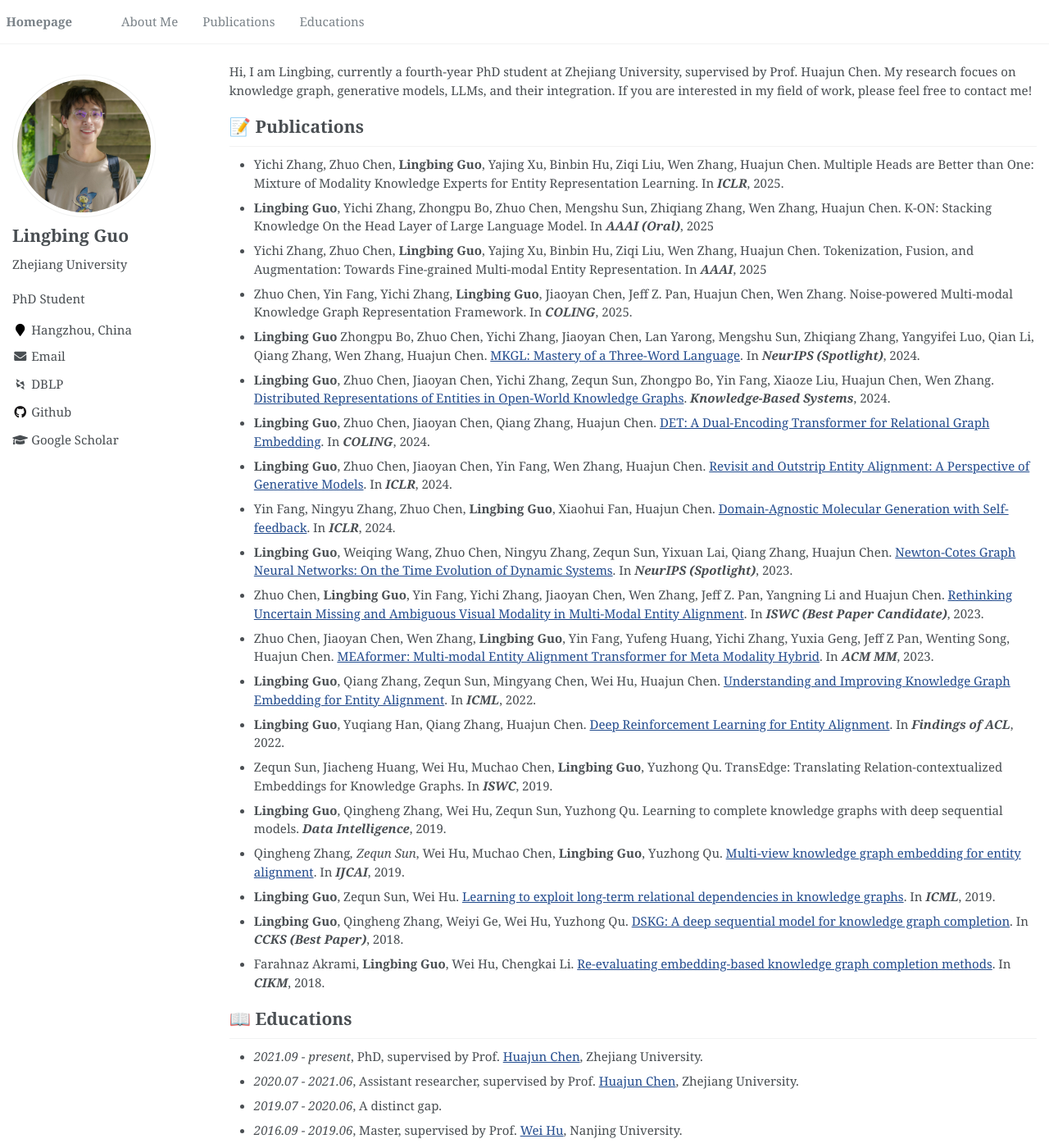
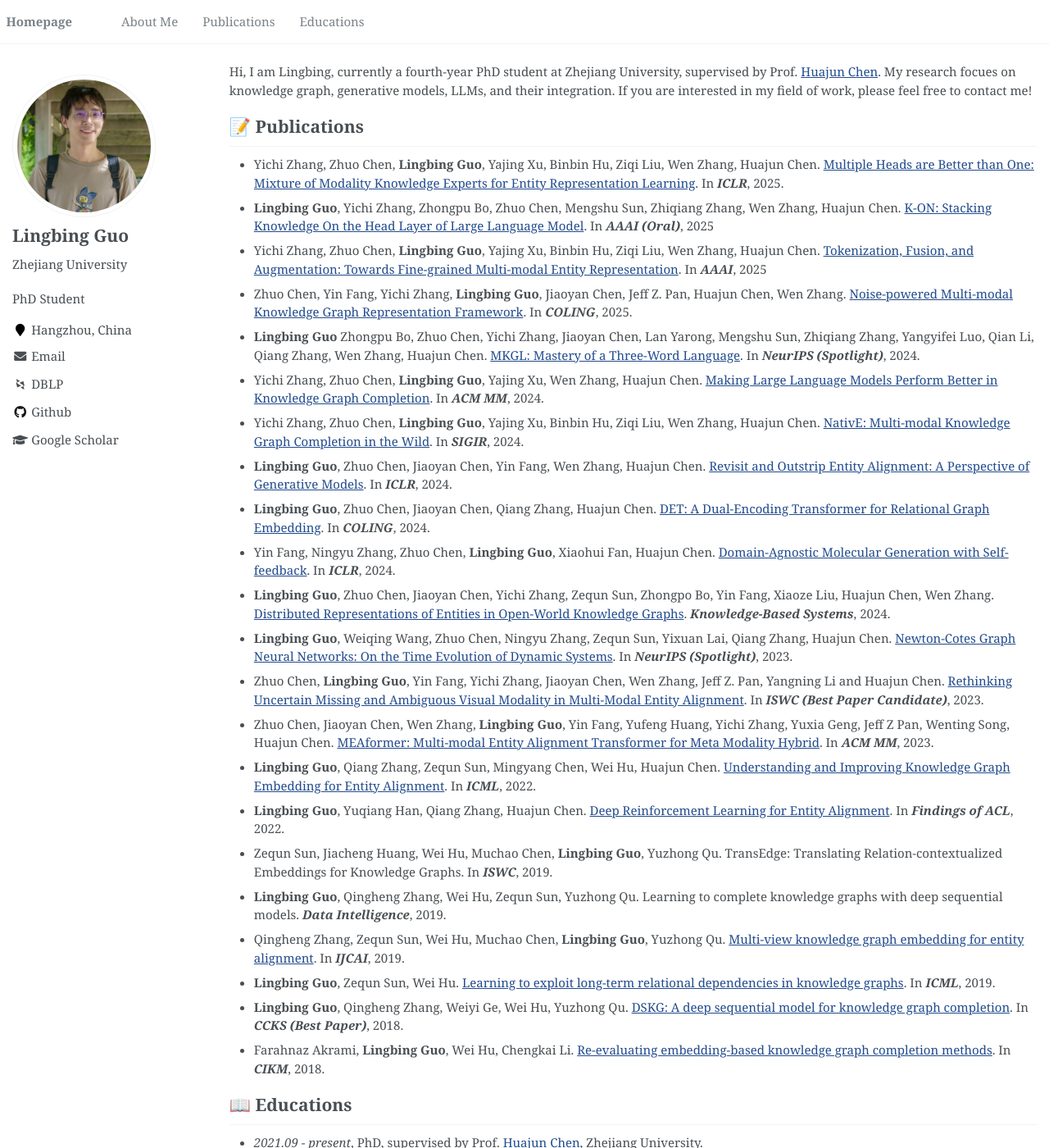
Before and after one commit to guolingbing/guolingbing.github.io, a Jekyll site: the page built from _pages/about.md, in a window 1280 px wide and 1400 px high. Shown: the whole window at 82% size. Built offline with Jekyll 4.4.1, drawn with Linux system fonts in a browser that asks for light colours; some web fonts are replaced; some of the changed text lies outside the part shown.

Commit message:
Update about.md

```diff
--- a/_pages/about.md
+++ b/_pages/about.md
@@ -18,28 +18,32 @@ redirect_from:
 {% endif %}
 {% assign url = gsDataBaseUrl | append: "google-scholar-stats/gs_data_shieldsio.json" %}
 
-Hi, I am Lingbing, currently a fourth-year PhD student at Zhejiang University, supervised by Prof. Huajun Chen. My research focues on knowledge graph, generative models, LLMs, and their integration. If you are interested in my field of work, please feel free to contact me!
+Hi, I am Lingbing, currently a fourth-year PhD student at Zhejiang University, supervised by Prof. [Huajun Chen](https://person.zju.edu.cn/huajun). My research focues on knowledge graph, generative models, LLMs, and their integration. If you are interested in my field of work, please feel free to contact me!
 
 
 # 📝 Publications
 
-- Yichi Zhang, Zhuo Chen, **Lingbing Guo**, Yajing Xu, Binbin Hu, Ziqi Liu, Wen Zhang, Huajun Chen. Multiple Heads are Better than One: Mixture of Modality Knowledge Experts for Entity Representation Learning. In ***ICLR***, 2025.
+- Yichi Zhang, Zhuo Chen, **Lingbing Guo**, Yajing Xu, Binbin Hu, Ziqi Liu, Wen Zhang, Huajun Chen. [Multiple Heads are Better than One: Mixture of Modality Knowledge Experts for Entity Representation Learning](https://arxiv.org/pdf/2405.16869). In ***ICLR***, 2025.
 
-- **Lingbing Guo**, Yichi Zhang, Zhongpu Bo, Zhuo Chen, Mengshu Sun, Zhiqiang Zhang, Wen Zhang, Huajun Chen. K-ON: Stacking Knowledge On the Head Layer of Large Language Model. In ***AAAI (Oral)***, 2025
+- **Lingbing Guo**, Yichi Zhang, Zhongpu Bo, Zhuo Chen, Mengshu Sun, Zhiqiang Zhang, Wen Zhang, Huajun Chen. [K-ON: Stacking Knowledge On the Head Layer of Large Language Model](https://arxiv.org/pdf/2502.06257). In ***AAAI (Oral)***, 2025
 
-- Yichi Zhang, Zhuo Chen, **Lingbing Guo**, Yajing Xu, Binbin Hu, Ziqi Liu, Wen Zhang, Huajun Chen. Tokenization, Fusion, and Augmentation: Towards Fine-grained Multi-modal Entity Representation. In ***AAAI***, 2025
+- Yichi Zhang, Zhuo Chen, **Lingbing Guo**, Yajing Xu, Binbin Hu, Ziqi Liu, Wen Zhang, Huajun Chen. [Tokenization, Fusion, and Augmentation: Towards Fine-grained Multi-modal Entity Representation](https://arxiv.org/pdf/2404.09468). In ***AAAI***, 2025
 
-- Zhuo Chen, Yin Fang, Yichi Zhang, **Lingbing Guo**, Jiaoyan Chen, Jeff Z. Pan, Huajun Chen, Wen Zhang. Noise-powered Multi-modal Knowledge Graph Representation Framework. In ***COLING***, 2025.
+- Zhuo Chen, Yin Fang, Yichi Zhang, **Lingbing Guo**, Jiaoyan Chen, Jeff Z. Pan, Huajun Chen, Wen Zhang. [Noise-powered Multi-modal Knowledge Graph Representation Framework](https://arxiv.org/pdf/2403.06832). In ***COLING***, 2025.
 
 - **Lingbing Guo** Zhongpu Bo, Zhuo Chen, Yichi Zhang, Jiaoyan Chen, Lan Yarong, Mengshu Sun, Zhiqiang Zhang, Yangyifei Luo, Qian Li, Qiang Zhang, Wen Zhang, Huajun Chen. [MKGL: Mastery of a Three-Word Language](https://openreview.net/forum?id=eqMNwXvOqn). In ***NeurIPS (Spotlight)***, 2024.
 
-- **Lingbing Guo**, Zhuo Chen, Jiaoyan Chen, Yichi Zhang, Zequn Sun, Zhongpo Bo, Yin Fang, Xiaoze Liu, Huajun Chen, Wen Zhang. [Distributed Representations of Entities in Open-World Knowledge Graphs](https://www.sciencedirect.com/science/article/pii/S095070512400217X). ***Knowledge-Based Systems***, 2024.
+- Yichi Zhang, Zhuo Chen, **Lingbing Guo**, Yajing Xu, Wen Zhang, Huajun Chen. [Making Large Language Models Perform Better in Knowledge Graph Completion](https://arxiv.org/pdf/2310.06671). In ***ACM MM***, 2024.
+
+- Yichi Zhang, Zhuo Chen, **Lingbing Guo**, Yajing Xu, Binbin Hu, Ziqi Liu, Wen Zhang, Huajun Chen. [NativE: Multi-modal Knowledge Graph Completion in the Wild](https://arxiv.org/pdf/2406.17605). In ***SIGIR***, 2024.
+
+- **Lingbing Guo**, Zhuo Chen, Jiaoyan Chen, Yin Fang, Wen Zhang, Huajun Chen. [Revisit and Outstrip Entity Alignment: A Perspective of Generative Models](https://arxiv.org/abs/2305.14651). In ***ICLR***, 2024.
 
 - **Lingbing Guo**, Zhuo Chen, Jiaoyan Chen, Qiang Zhang, Huajun Chen. [DET: A Dual-Encoding Transformer for Relational Graph Embedding](https://arxiv.org/abs/2202.10581). In ***COLING***, 2024.
 
-- **Lingbing Guo**, Zhuo Chen, Jiaoyan Chen, Yin Fang, Wen Zhang, Huajun Chen. [Revisit and Outstrip Entity Alignment: A Perspective of Generative Models](https://arxiv.org/abs/2305.14651). In ***ICLR***, 2024.
+- Yin Fang, Ningyu Zhang, Zhuo Chen, **Lingbing Guo**, Xiaohui Fan, Huajun Chen. [Domain-Agnostic Molecular Generation with Self-feedback](https://arxiv.org/abs/2301.11259). In ***ICLR***, 2024.
 
-- Yin Fang, Ningyu Zhang, Zhuo Chen, **Lingbing Guo**, Xiaohui Fan, Huajun Chen. [Domain-Agnostic Molecular Generation with Self-feedback](https://arxiv.org/abs/2301.11259). In ***ICLR***, 2024.
+- **Lingbing Guo**, Zhuo Chen, Jiaoyan Chen, Yichi Zhang, Zequn Sun, Zhongpo Bo, Yin Fang, Xiaoze Liu, Huajun Chen, Wen Zhang. [Distributed Representations of Entities in Open-World Knowledge Graphs](https://www.sciencedirect.com/science/article/pii/S095070512400217X). ***Knowledge-Based Systems***, 2024.
 
 - **Lingbing Guo**, Weiqing Wang, Zhuo Chen, Ningyu Zhang, Zequn Sun, Yixuan Lai, Qiang Zhang, Huajun Chen. [Newton-Cotes Graph Neural Networks: On the Time Evolution of Dynamic Systems](https://arxiv.org/abs/2305.14642). In ***NeurIPS (Spotlight)***, 2023.
 
@@ -55,7 +59,7 @@ Hi, I am Lingbing, currently a fourth-year PhD student at Zhejiang University, s
 
 - **Lingbing Guo**, Qingheng Zhang, Wei Hu, Zequn Sun, Yuzhong Qu. Learning to complete knowledge graphs with deep sequential models. ***Data Intelligence***, 2019.
 
-- Qingheng Zhang*, Zequn Sun*, Wei Hu, Muchao Chen, **Lingbing Guo**, Yuzhong Qu. [Multi-view knowledge graph embedding for entity alignment](https://arxiv.org/abs/1906.02390). In ***IJCAI***, 2019.
+- Qingheng Zhang, Zequn Sun, Wei Hu, Muchao Chen, **Lingbing Guo**, Yuzhong Qu. [Multi-view knowledge graph embedding for entity alignment](https://arxiv.org/abs/1906.02390). In ***IJCAI***, 2019.
 
 - **Lingbing Guo**, Zequn Sun, Wei Hu. [Learning to exploit long-term relational dependencies in knowledge graphs](https://arxiv.org/abs/1905.04914). In ***ICML***, 2019.
 
@@ -75,7 +79,7 @@ Hi, I am Lingbing, currently a fourth-year PhD student at Zhejiang University, s
 
 
 # ✍️ Academic Service
-- Reviewer: Neurips, ICLR, ICML, ARR, AAAI, IJCAI, SIGIR, MM, SIGIR, ECML, ISWC, TKDE, KBS
-
+- Reviewer: Neurips, ICLR, ICML, ARR, AAAI, IJCAI, SIGIR, ACM MM, SIGIR, ECML, ISWC, COLING, TKDE, KBS, etc.‌
+- Volunteer: ISWC 2021, VALSE 2021, OpenKG
 
 <a href="https://info.flagcounter.com/r4RW"><img src="https://s05.flagcounter.com/mini/r4RW/bg_FFFFFF/txt_000000/border_CCCCCC/flags_0/" alt="Flag Counter" border="0"></a>
```
